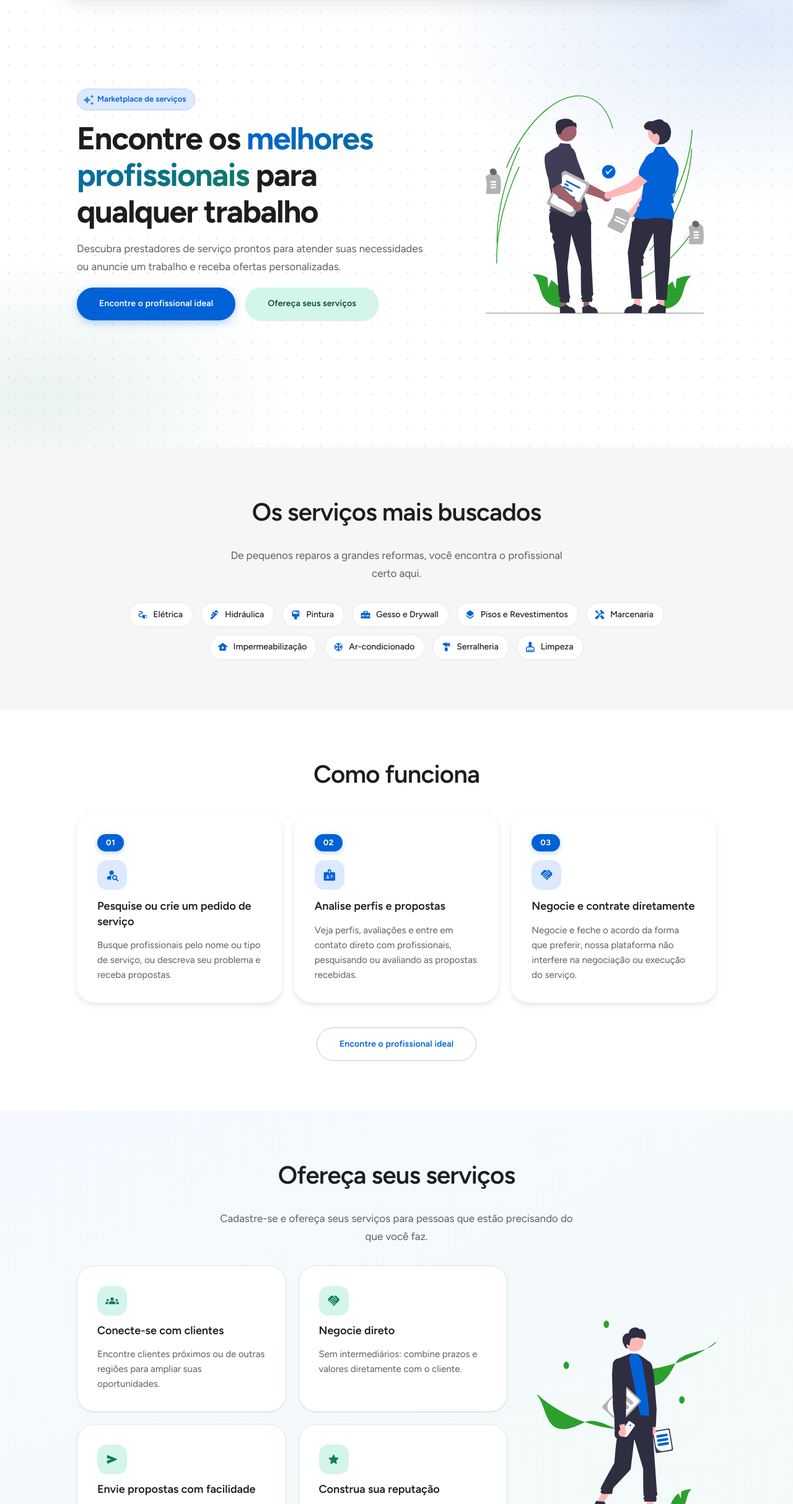
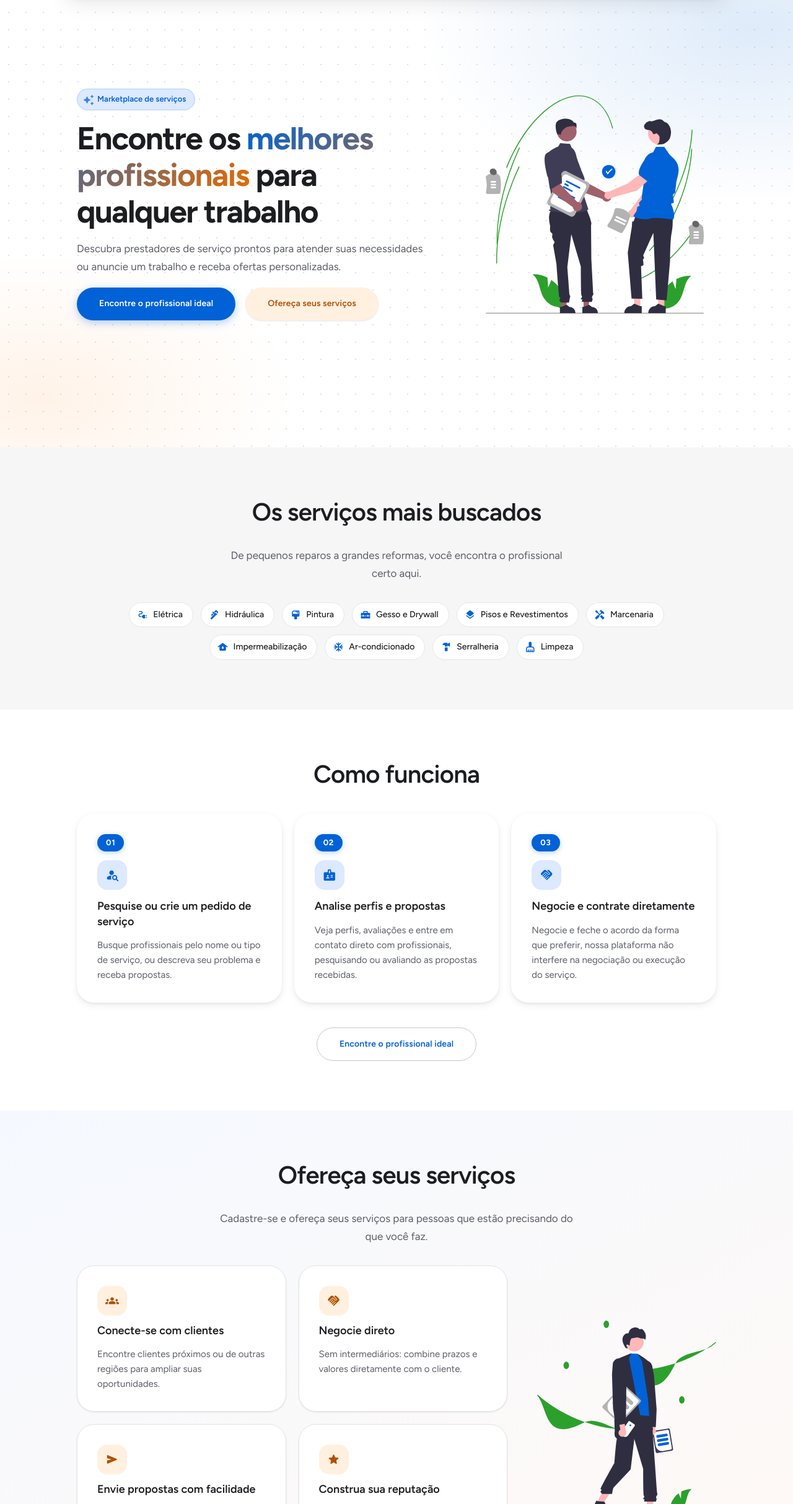
Before and after one commit to infinity-on/helpme-site, a plain HTML site: page index.html in a window 1280 px wide. Shown: the part 78-2505 px from the top of the page at 62% size. Drawn offline with nearby package versions, Linux system fonts and the light colour scheme.

Commit message:
style(tema): laranja volta como acento de marca no site
Degradê do título, botão tonal secundário, ícones dos cards de
profissionais e brilhos de fundo voltam ao laranja, via tokens
--brand-accent-* (ver DESIGN_TOKENS.md, "Acento de marca no site").
Texto do botão passa a #B05000 (4,71:1 no container, AA).
Mensagem de sucesso continua menta.

Co-Authored-By: Claude Opus 5.5 <noreply@anthropic.com>

```diff
--- a/css/base.css
+++ b/css/base.css
@@ -170,7 +170,7 @@ img { display: block; max-width: 100%; }
 }
 
 .text-gradient {
-    background: linear-gradient(135deg, var(--md-sys-color-primary), var(--md-sys-color-secondary));
+    background: linear-gradient(135deg, var(--md-sys-color-primary), var(--brand-accent-large));
     -webkit-background-clip: text;
     -webkit-text-fill-color: transparent;
     background-clip: text;
--- a/css/components.css
+++ b/css/components.css
@@ -45,11 +45,11 @@
 .btn--filled.btn--primary:hover { box-shadow: 0 6px 20px rgba(0, 98, 214, 0.45); }
 
 .btn--tonal.btn--secondary {
-    background: var(--md-sys-color-secondary-container);
-    color: var(--md-sys-color-on-secondary-container);
+    background: var(--brand-accent-container);
+    color: var(--brand-accent-text);
     box-shadow: var(--md-sys-elevation-level1);
 }
-.btn--tonal.btn--secondary:hover { background: color-mix(in srgb, var(--md-sys-color-secondary-container) 85%, var(--md-sys-color-secondary)); box-shadow: var(--md-sys-elevation-level2); }
+.btn--tonal.btn--secondary:hover { background: color-mix(in srgb, var(--brand-accent-container) 85%, var(--brand-accent)); box-shadow: var(--md-sys-elevation-level2); }
 
 .btn--outlined.btn--primary {
     background: transparent;
@@ -100,7 +100,7 @@
 }
 
 .card__icon-wrapper--primary   { background: var(--md-sys-color-primary-container);   color: var(--md-sys-color-primary); }
-.card__icon-wrapper--secondary { background: var(--md-sys-color-secondary-container); color: var(--md-sys-color-secondary); }
+.card__icon-wrapper--secondary { background: var(--brand-accent-container); color: var(--brand-accent-text); }
 
 .card__icon { font-size: 1.375rem; }
 
--- a/css/sections.css
+++ b/css/sections.css
@@ -169,7 +169,7 @@
     background-color: var(--md-sys-color-surface-container);
     background-image:
         radial-gradient(ellipse 65% 55% at 95% 15%, rgba(0, 98, 214, 0.13) 0%, transparent 65%),
-        radial-gradient(ellipse 50% 45% at 5%  90%, rgba(15, 122, 96, 0.09) 0%, transparent 65%),
+        radial-gradient(ellipse 50% 45% at 5%  90%, rgba(255, 119, 0, 0.09) 0%, transparent 65%),
         radial-gradient(circle, rgba(197, 199, 204, 0.55) 1px, transparent 1px);
     background-size: auto, auto, 28px 28px;
 }
@@ -321,7 +321,7 @@
    Offer Services Section
    ============================================================ */
 .offer-services {
-    background: linear-gradient(155deg, #F5F9FF 0%, #F3FBF8 100%);
+    background: linear-gradient(155deg, #F5F9FF 0%, #FFF9F5 100%);
     padding: var(--pad-v) 0;
 }
 
@@ -464,7 +464,7 @@
     inset: 0;
     background:
         radial-gradient(ellipse 60% 70% at 80% 50%, rgba(0, 98, 214, 0.18) 0%, transparent 65%),
-        radial-gradient(ellipse 40% 50% at 15% 50%, rgba(15, 122, 96,0.10) 0%, transparent 60%);
+        radial-gradient(ellipse 40% 50% at 15% 50%, rgba(255, 119, 0, 0.10) 0%, transparent 60%);
     pointer-events: none;
 }
 
--- a/css/tokens.css
+++ b/css/tokens.css
@@ -10,9 +10,15 @@
 /* Expanded (default) */
 :root {
     /* ── Color Tokens (M3 sys) — tema hm, espelho de ../DESIGN_TOKENS.md ── */
-    /* Marca: só no logo. O laranja não é cor de interface. */
+    /* Marca */
     --brand-logo:            #0077FF;  /* globo do logomark */
     --brand-wordmark-accent: #FF7700;  /* o "me" do nome */
+
+    /* Acento de marca (só no site) — laranja; ver "Acento de marca no site" */
+    --brand-accent:           #FF7700;  /* só decoração sem texto (2,66:1) */
+    --brand-accent-large:     #E86C00;  /* texto grande, fim do degradê (3,19:1) */
+    --brand-accent-text:      #B05000;  /* texto e ícones (4,71:1 no container) */
+    --brand-accent-container: #FFF0E0;
 
     /* Primary — azul da interface */
     --md-sys-color-primary:              #0062D6;
```
